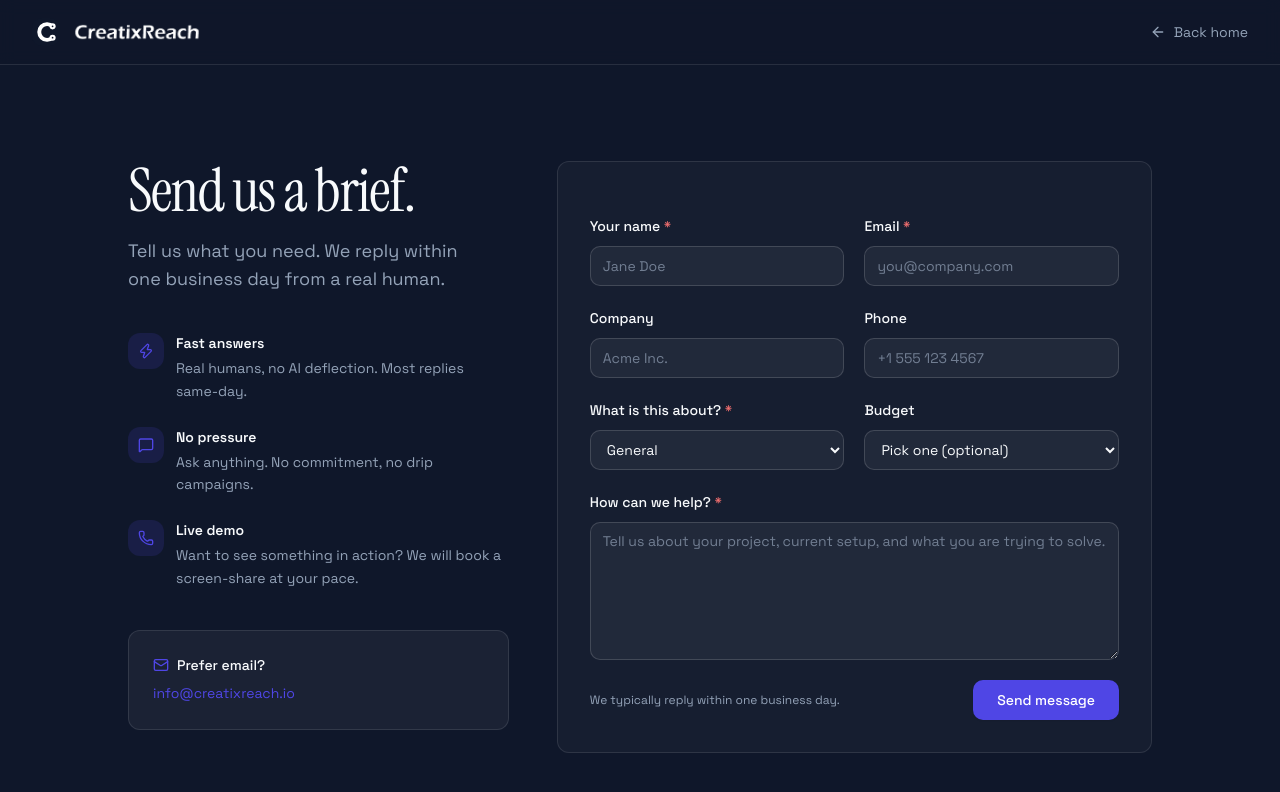
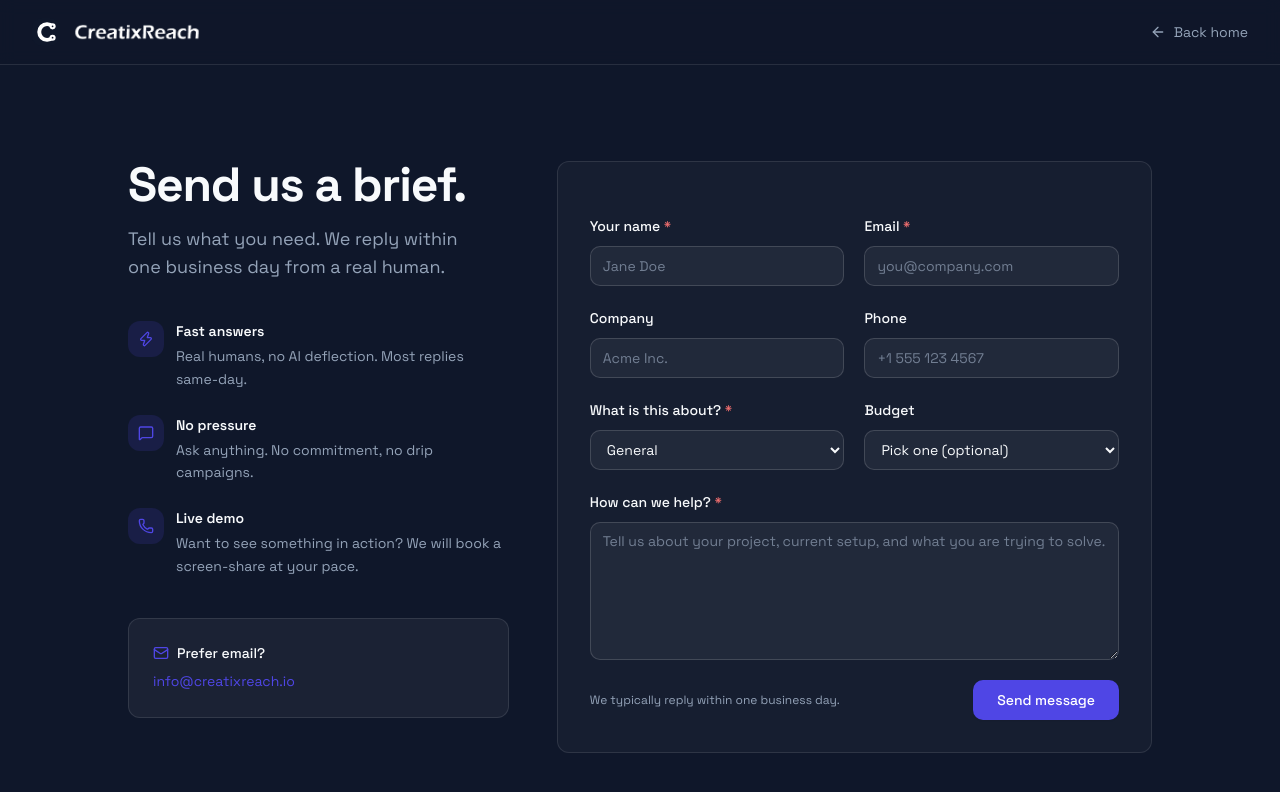
Before and after one commit to Creatixreach/creatixreach-marketing, a Next.js app: page /contact in a window 1280 px wide. Shown: the top 792 px of the page. Built offline with nearby package versions, Linux system fonts and the light colour scheme.

Commit message:
chore(fonts): replace Instrument Serif with Space Grotesk bold for headlines

```diff
--- a/src/app/contact/page.tsx
+++ b/src/app/contact/page.tsx
@@ -50,7 +50,7 @@ export default function ContactPage({
           <div className="mx-auto max-w-5xl">
             <div className="grid gap-12 lg:grid-cols-5">
               <div className="lg:col-span-2">
-                <h1 className="text-balance font-serif text-5xl font-normal tracking-tight md:text-6xl">
+                <h1 className="text-balance text-4xl font-bold tracking-tight md:text-5xl">
                   Send us a brief.
                 </h1>
                 <p className="mt-4 text-balance text-lg text-brand-muted-dark">
--- a/src/app/layout.tsx
+++ b/src/app/layout.tsx
@@ -1,5 +1,5 @@
 import type { Metadata } from "next";
-import { Instrument_Serif, Space_Grotesk, JetBrains_Mono } from "next/font/google";
+import { Space_Grotesk, JetBrains_Mono } from "next/font/google";
 import { Analytics } from "@vercel/analytics/next";
 import "./globals.css";
 
@@ -8,13 +8,6 @@ const spaceGrotesk = Space_Grotesk({
   variable: "--font-space-grotesk",
   display: "swap",
   weight: ["400", "500", "600", "700"],
-});
-
-const instrumentSerif = Instrument_Serif({
-  subsets: ["latin"],
-  variable: "--font-instrument-serif",
-  display: "swap",
-  weight: "400",
 });
 
 const jetbrainsMono = JetBrains_Mono({
@@ -116,7 +109,7 @@ export default function RootLayout({
   return (
     <html lang="en" className="dark" suppressHydrationWarning>
       <body
-        className={`${spaceGrotesk.variable} ${instrumentSerif.variable} ${jetbrainsMono.variable} font-sans antialiased`}
+        className={`${spaceGrotesk.variable} ${jetbrainsMono.variable} font-sans antialiased`}
       >
         {children}
         <Analytics />
--- a/src/app/privacy/page.tsx
+++ b/src/app/privacy/page.tsx
@@ -25,7 +25,7 @@ export default function PrivacyPage() {
       </header>
       <main className="container py-16 md:py-24">
         <div className="mx-auto max-w-2xl">
-          <h1 className="font-serif text-5xl font-normal tracking-tight md:text-6xl">
+          <h1 className="text-4xl font-bold tracking-tight md:text-5xl">
             Privacy Policy
           </h1>
           <p className="mt-4 text-sm uppercase tracking-[0.25em] text-brand-muted-dark">
--- a/src/app/terms/page.tsx
+++ b/src/app/terms/page.tsx
@@ -25,7 +25,7 @@ export default function TermsPage() {
       </header>
       <main className="container py-16 md:py-24">
         <div className="mx-auto max-w-2xl">
-          <h1 className="font-serif text-5xl font-normal tracking-tight md:text-6xl">
+          <h1 className="text-4xl font-bold tracking-tight md:text-5xl">
             Terms of Service
           </h1>
           <p className="mt-4 text-sm uppercase tracking-[0.25em] text-brand-muted-dark">
--- a/src/components/scenes/scene-0-hero.tsx
+++ b/src/components/scenes/scene-0-hero.tsx
@@ -84,7 +84,7 @@ export function Scene0Hero() {
             initial={{ opacity: 0, y: 10 }}
             animate={{ opacity: 1, y: 0 }}
             transition={{ duration: 0.5, ease: "easeOut" }}
-            className="text-balance font-serif text-5xl font-normal tracking-tight sm:text-6xl md:text-7xl"
+            className="text-balance text-4xl font-bold tracking-tight sm:text-5xl md:text-6xl"
           >
             We run the whole stack.
           </motion.h1>
--- a/src/components/scenes/scene-4-cold-calling.tsx
+++ b/src/components/scenes/scene-4-cold-calling.tsx
@@ -57,7 +57,7 @@ function PricingAnchor() {
       {/* thin indigo top accent */}
       <div className="absolute inset-x-0 top-0 h-px bg-gradient-to-r from-transparent via-brand-indigo to-transparent" />
       <div className="flex flex-col items-start gap-2 sm:flex-row sm:items-baseline sm:gap-6">
-        <div className="font-serif text-6xl font-normal leading-none text-white sm:text-7xl">
+        <div className="text-5xl font-extrabold leading-none tracking-tight text-white sm:text-6xl">
           {SCENE_4_PRICING.amount}
         </div>
         <div className="flex-1 space-y-1">
@@ -89,7 +89,7 @@ function AchievementStats() {
           transition={{ duration: 0.35, delay: 0.45 + i * 0.08, ease: "easeOut" }}
           className="rounded-xl border border-white/10 bg-white/[0.03] p-4 backdrop-blur-sm"
         >
-          <div className="font-serif text-3xl font-normal leading-none text-white sm:text-4xl">
+          <div className="text-3xl font-bold leading-none tracking-tight text-white sm:text-4xl">
             {s.display}
           </div>
           <div className="mt-2 text-[10px] font-medium uppercase tracking-[0.2em] text-brand-muted-dark">
--- a/src/components/scenes/scene-5-final.tsx
+++ b/src/components/scenes/scene-5-final.tsx
@@ -128,7 +128,7 @@ export function Scene5Final() {
               initial={{ opacity: 0, y: 8 }}
               animate={{ opacity: 1, y: 0 }}
               transition={{ duration: 0.5, ease: "easeOut" }}
-              className="text-balance font-serif text-5xl font-normal tracking-tight sm:text-6xl"
+              className="text-balance text-4xl font-bold tracking-tight sm:text-5xl"
             >
               Pick a room, or just message us.
             </motion.h2>
@@ -185,7 +185,7 @@ export function Scene5Final() {
                   <MessageSquare className="h-5 w-5" />
                 </div>
                 <div>
-                  <h3 className="font-serif text-3xl font-normal tracking-tight">
+                  <h3 className="text-2xl font-bold tracking-tight">
                     Send a brief.
                   </h3>
                   <p className="mt-1 text-sm text-brand-muted-dark">
--- a/src/components/scenes/scene-copy-panel.tsx
+++ b/src/components/scenes/scene-copy-panel.tsx
@@ -71,7 +71,7 @@ export function SceneCopyPanel({
         initial={{ opacity: 0, y: 10 }}
         animate={{ opacity: 1, y: 0 }}
         transition={{ duration: 0.5, ease: "easeOut" }}
-        className="text-balance font-serif text-4xl font-normal tracking-tight sm:text-5xl md:text-6xl"
+        className="text-balance text-3xl font-bold tracking-tight sm:text-4xl md:text-5xl"
       >
         {title}
       </motion.h1>
--- a/src/components/ui/audio-gate.tsx
+++ b/src/components/ui/audio-gate.tsx
@@ -59,7 +59,7 @@ export function AudioGate() {
             <div className="mb-2 text-xs uppercase tracking-[0.3em] text-brand-muted-dark">
               CreatixReach
             </div>
-            <h2 className="mb-3 font-serif text-3xl font-normal text-white">
+            <h2 className="mb-3 text-2xl font-bold tracking-tight text-white">
               Enter the room.
             </h2>
             <p className="mb-8 text-sm text-brand-muted-dark">
--- a/tailwind.config.ts
+++ b/tailwind.config.ts
@@ -62,7 +62,6 @@ const config: Config = {
       },
       fontFamily: {
         sans: ["var(--font-space-grotesk)", "system-ui", "sans-serif"],
-        serif: ["var(--font-instrument-serif)", "Georgia", "serif"],
         mono: ["var(--font-jetbrains-mono)", "ui-monospace", "monospace"],
       },
     },
```
